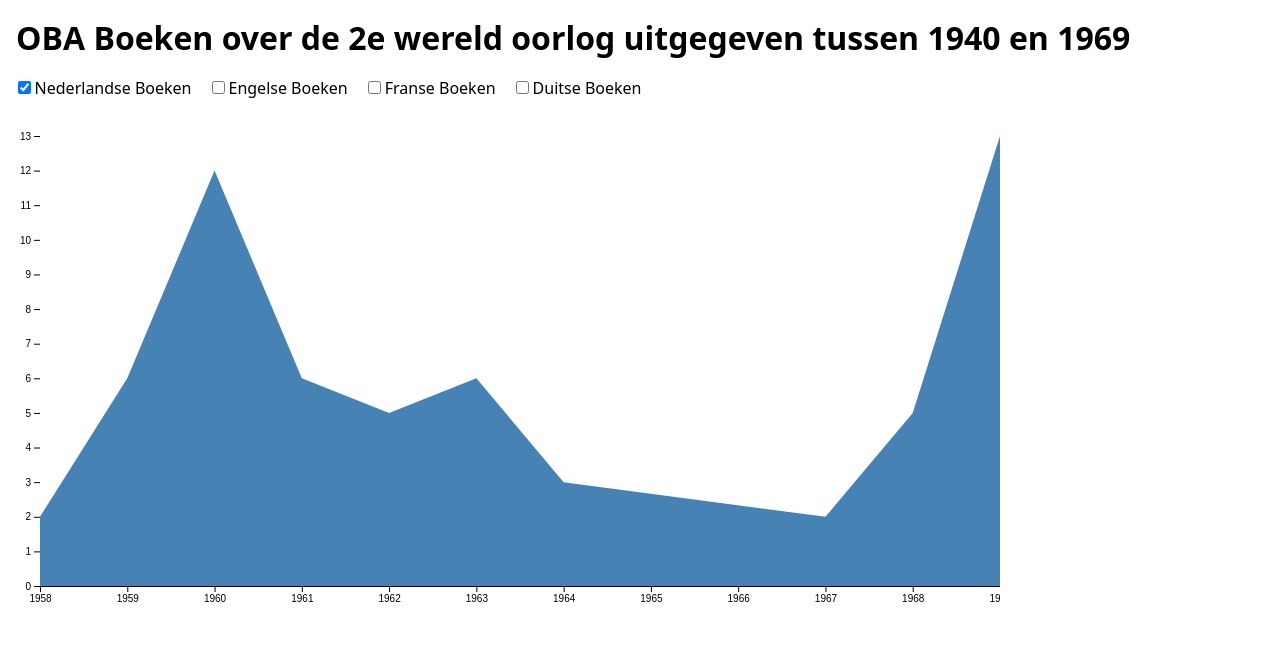
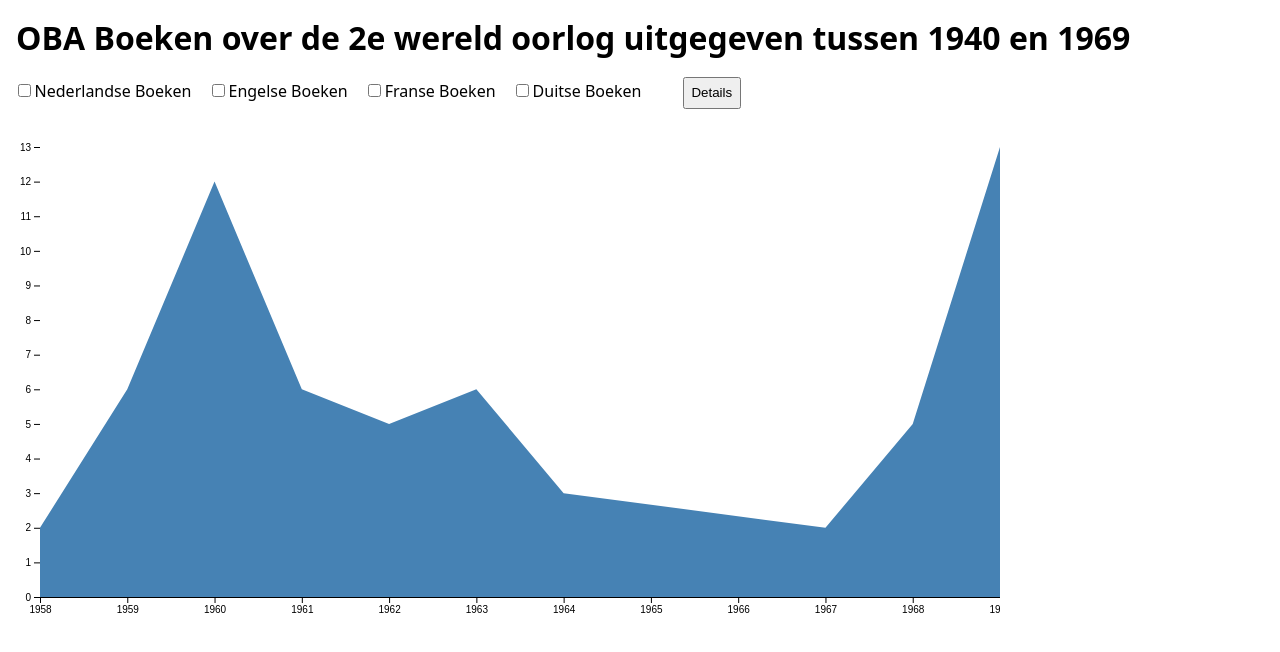
Before and after one commit to BasPieren/frontend-data, a website: page index.html in a window 1280 px wide. Drawn offline with nearby package versions, Linux system fonts and the light colour scheme.

Commit message:
index.html | Edit | Added button

```diff
--- a/index.html
+++ b/index.html
@@ -14,7 +14,7 @@
   <section>
 
     <div>
-      <input type="checkbox" id="dut" name="dut" checked>
+      <input type="checkbox" id="dut" name="dut">
       <label for="dut">Nederlandse Boeken</label>
     </div>
 
@@ -33,6 +33,8 @@
       <label for="ger">Duitse Boeken</label>
     </div>
 
+    <button>Details</button>
+
   </section>
 
   <svg></svg>
```
